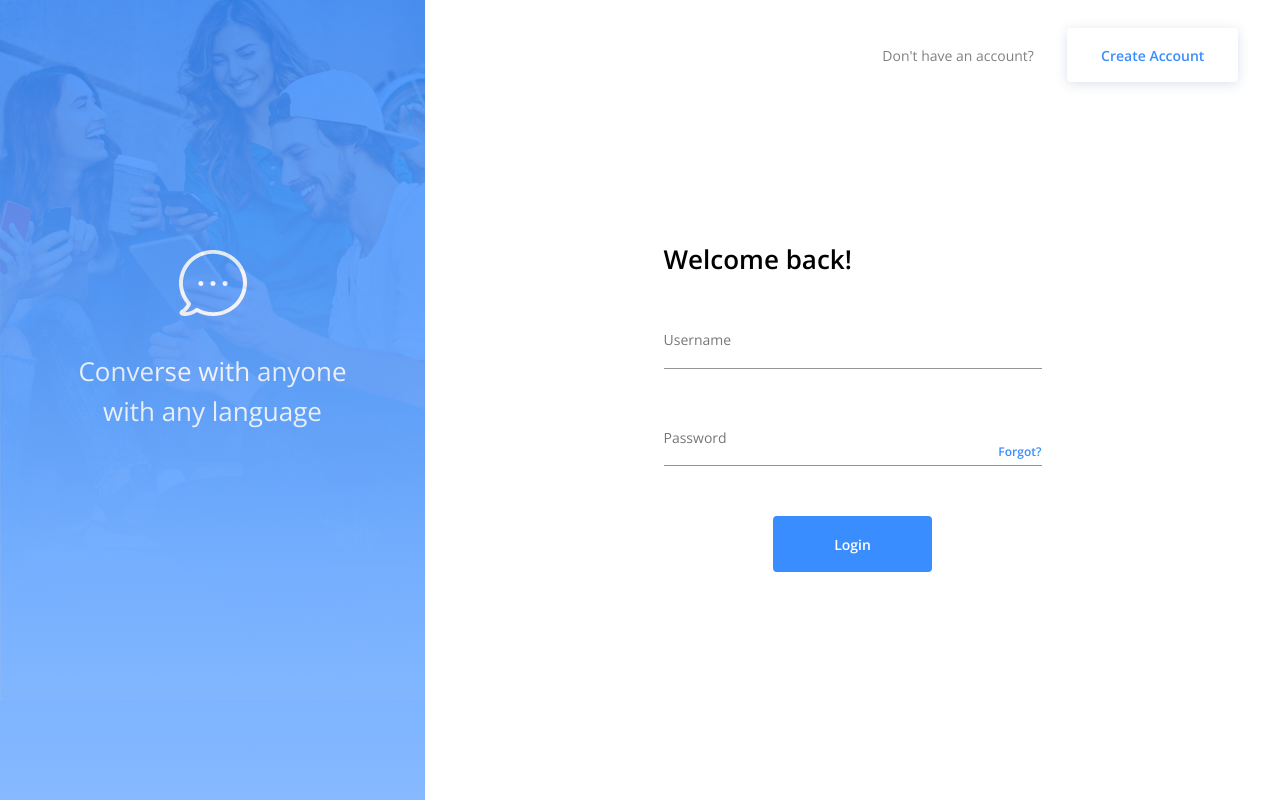
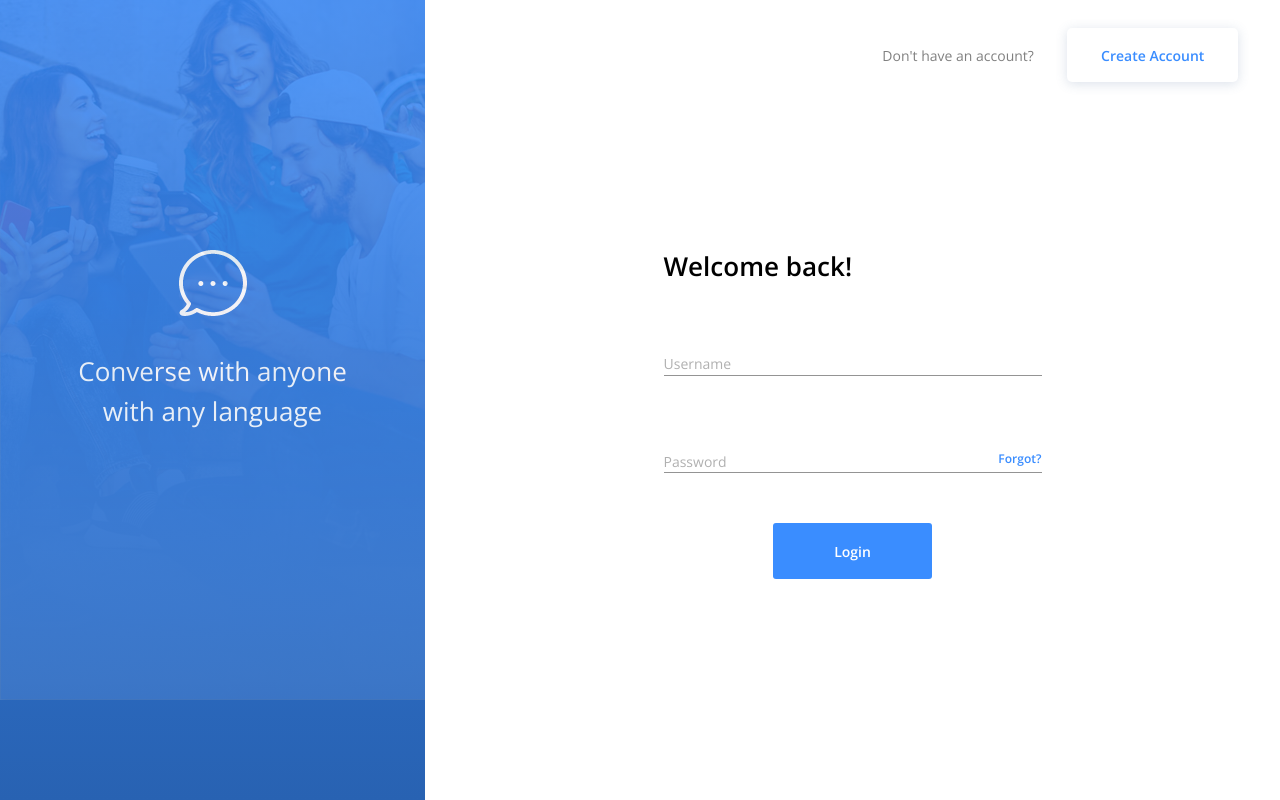
Before and after one commit to E-Fung/messenger-7541, a React (Create React App) app in the folder client/: page /login in a window 1280 px wide. Built offline with nearby package versions, Linux system fonts and the light colour scheme; no server answers.

Commit message:
modulated the media and textfields for the login/signup page as well as implement the new design for signup page

```diff
--- a/client/src/Login.js
+++ b/client/src/Login.js
@@ -4,120 +4,81 @@ import { connect } from "react-redux";
 import {
   Grid,
   Typography,
-  Button,
-  FormControl,
-  TextField,
-  Hidden
+  Button
 } from "@material-ui/core";
 import { login } from "./store/utils/thunkCreators";
 import { makeStyles } from "@material-ui/core/styles";
-import bg_img from "./assets/bg_img.png";
-import chat from "./assets/chat.png";
+import { LeftMedia, StyledTextField } from './components';
 
 const useStyles = makeStyles((theme) => ({
   root: {
     position: "relative",
     flexWrap : "nowrap"
   },
-  leftMedia: {
-    position: "relative",
-    height: "100vh",
-  },
-  leftMedia__img: {
-    position: "relative",
-    zIndex: 10,
-  },
-  leftMedia__bg: {
-    backgroundColor: "rgba(134,185,255)",
-    top: "0",
-    position: "absolute",
-    height: "100vh",
-    width: "100%",
-  },
-  leftMedia__gradient: {
-    height: "100%",
-    background: "linear-gradient(#3A8DFF,#86B9FF)",
-    position: "absolute",
-    opacity: "85%",
-    top: "0",
-    zIndex: 100,
-    alignContent: "center"
-  },
-  leftMedia__gradient__img: {
-    justifyContent:"center"
-  },
-  leftMedia__gradient__textCon:{
-    marginTop: "2.5rem",
-    marginBottom:"8.5rem",
-    justifyContent: "center"
-  },
-  leftMedia__gradient__textCon__text: {
-    color: "white",
-    fontSize: "1.857142857rem",
-    lineHeight: "2.858rem",
-    letterSpacing: "-0.00075rem"
-  },
-  form: {
+  formBox: {
     height: "100vh",
     alignContent: "center",
     flexDirection: "column",
-    flexGrow: "1"
+    flexGrow: "1",
+    flexWrap: "nowrap",
   },
-  form__topbar: {
-    padding: '2rem 3rem',
-    justifyContent:"flex-end",
+  formBox__topbar: {
+    padding: "2rem 3rem",
+    justifyContent: "flex-end",
   },
-  form__topbar__question: {
-    alignSelf: 'center',
-    color: 'grey',
+  formBox__topbar__question: {
+    alignSelf: "center",
+    color: "grey",
     lineHeight: "normal",
     padding: "1.25rem 2.4rem"
   },
-  form__topbar__button: {
-    boxShadow: "0px 2px 12px 0px rgba(74, 106, 149,0.2)",
-    padding: "1.25rem 2.4rem"
+  formBox__topbar__button: {
+    boxShadow: "0px 2px 12px 0px rgba(74, 106, 149, 0.2)",
+    padding: "1.25rem 2.4rem",
+    borderRadius: "5px"
   },
-  form__topbar__button__label: {
+  formBox__topbar__label: {
     fontSize:"1rem",
     fontWeight: "600",
     lineHeight: "normal",
   },
-  form__form: {
+  formBox__form: {
     flexGrow: 3,
     alignContent: "center",
-    justifyContent: "center"
+    justifyContent: "center",
   },
-  form__form__welcome: {
-    fontSize: "26px",
+  formBox__formShift: {
+    transform: "translate(0,-3rem)"
+  },
+  formBox__form__welcome: {
+    fontSize: "1.86rem",
     fontWeight: "600",
     marginBottom: "2rem"
   },
-  form__form__textfields: {
-    width: "27rem",
-    marginBottom: "2rem"
+  formBox__form__textfields__forgot: {
+    color: `${theme.palette.primary.main}`,
+    fontSize: "0.86rem",
+    fontWeight: "600",
+    cursor: "pointer"
   },
-  form__form__textfields__label: {
-    top: "-1rem"
+  formBox__form__butBox:{
+    justifyContent: "center"
   },
-  form__form__butCon__login: {
-    backgroundColor: "#3A8DFF",
+  formBox__form__butBox__login: {
+    backgroundColor: `${theme.palette.primary.main}`,
     color: "white",
     fontSize:"1rem",
     fontWeight: "600",
     lineHeight: "normal",
     padding: "1.3rem 4.4rem",
     marginTop: "1rem",
-    marginBottom: "7rem"
+    borderRadius: "3px"
   },
-  form__form__butCon:{
-    justifyContent: "center"
+  [theme.breakpoints.down("md")]: {
+    formBox__topbar__question: {
+      padding: "0rem 2rem",
     },
-  form__form__textfields__forgot: {
-    color:"#3A8DFF",
-    fontSize:"0.86rem",
-    fontWeight:"600",
-    cursor:"pointer"
-  }
+  },
 }));
 
 const Login = (props) => {
@@ -139,69 +100,41 @@ const Login = (props) => {
 
   return (
     <Grid container className={classes.root}>
-      <Grid item className={classes.leftMedia}>
-        <Hidden smDown>
-          <img src={bg_img} alt="" className={classes.leftMedia__img} />
-          <Grid item className={classes.leftMedia__bg} />
-          <Grid item container className={classes.leftMedia__gradient}>
-            <Grid container className={classes.leftMedia__gradient__img}>
-              <img src={chat} alt="" />
-            </Grid>
-            <Grid container className={classes.leftMedia__gradient__textCon}>
-              <Typography className={classes.leftMedia__gradient__textCon__text}>
-                Converse with anyone
-              </Typography>
-              <Typography className={classes.leftMedia__gradient__textCon__text}>
-                with any language
-              </Typography>
-            </Grid>
-          </Grid>
-        </Hidden>
-      </Grid>
-      <Grid item container className={classes.form}>
-        <Grid container item  className={classes.form__topbar}>
-          <Typography className={classes.form__topbar__question}>Don't have an account?</Typography>
+      <LeftMedia/>
+      <Grid container item className={classes.formBox}>
+        <Grid container item className={classes.formBox__topbar}>
+          <Typography className={classes.formBox__topbar__question}>Don't have an account?</Typography>
           <Button
             color="primary"
             onClick={() => history.push("/register")}
-            classes={{textPrimary: classes.form__topbar__button, label:classes.form__topbar__button__label}}>
+            classes={{textPrimary: classes.formBox__topbar__button, label:classes.formBox__topbar__label}}>
             Create Account
           </Button>
         </Grid>
-        <Grid container item className={classes.form__form}>
+        <Grid container item className={classes.formBox__form}>
+          <Grid className={classes.formBox__formShift}>
             <form onSubmit={handleLogin}>
-            <Typography className={classes.form__form__welcome}>Welcome back!</Typography>
-            <Grid>
-              <FormControl margin="normal" required>
-                <TextField
-                  aria-label="username"
+              <Typography className={classes.formBox__form__welcome}>Welcome back!</Typography>
+              <StyledTextField
                 label="Username"
+                aria_label="username"
+                type="text"
                 name="username"
-                  type="text"
-                  InputLabelProps={{className:classes.form__form__textfields__label}}
-                  className={classes.form__form__textfields}
               />
-              </FormControl>
-            </Grid>
-            <Grid>
-              <FormControl margin="normal" required>
-                <TextField
+              <StyledTextField
                 label="Password"
-                  aria-label="password"
+                aria_label="password"
                 type="password"
                 name="password"
-                  InputLabelProps={{className:classes.form__form__textfields__label}}
-                  InputProps={{endAdornment:<Typography className={classes.form__form__textfields__forgot}>Forgot?</Typography>}}
-                  className={classes.form__form__textfields}
+                InputProps={{endAdornment:<Typography className={classes.formBox__form__textfields__forgot}>Forgot?</Typography>}}
               />
-              </FormControl>
-            </Grid>
-            <Grid container className={classes.form__form__butCon}>
-              <Button type="submit" className={classes.form__form__butCon__login}>
+              <Grid container className={classes.formBox__form__butBox}>
+                <Button type="submit" className={classes.formBox__form__butBox__login}>
                   Login
                 </Button>
               </Grid>
             </form>
+          </Grid>
         </Grid>
       </Grid>
     </Grid>
--- a/client/src/Signup.js
+++ b/client/src/Signup.js
@@ -1,33 +1,90 @@
-import React, { useState } from "react";
+import React from "react";
 import { Redirect, useHistory } from "react-router-dom";
 import { connect } from "react-redux";
 import {
   Grid,
-  Box,
   Typography,
   Button,
-  FormControl,
-  TextField,
-  FormHelperText,
 } from "@material-ui/core";
 import { register } from "./store/utils/thunkCreators";
+import { makeStyles } from "@material-ui/core/styles";
+import { LeftMedia, StyledTextField } from './components';
+
+const useStyles = makeStyles((theme) => ({
+  root: {
+    position: "relative",
+    flexWrap : "nowrap"
+  },
+  formBox: {
+    height: "100vh",
+    alignContent: "center",
+    flexDirection: "column",
+    flexGrow: "1",
+    flexWrap: "nowrap",
+  },
+  formBox__topbar: {
+    padding: "2rem 3rem",
+    justifyContent: "flex-end",
+  },
+  formBox__topbar__question: {
+    alignSelf: "center",
+    color: "grey",
+    lineHeight: "normal",
+    padding: "1.25rem 2.4rem"
+  },
+  formBox__topbar__button: {
+    boxShadow: "0px 2px 12px 0px rgba(74, 106, 149, 0.2)",
+    padding: "1.25rem 3.7rem",
+    borderRadius: "5px"
+  },
+  formBox__topbar__label: {
+    fontSize:"1rem",
+    fontWeight: "600",
+    lineHeight: "normal",
+  },
+  formBox__form: {
+    flexGrow: 3,
+    alignContent: "center",
+    justifyContent: "center",
+  },
+  formBox__formShift: {
+    transform: "translate(0,-1.5rem)"
+  },
+  formBox__form__create: {
+    fontSize: "1.86rem",
+    fontWeight: "600",
+    marginBottom: "1rem"
+  },
+  formBox__form__butBox:{
+    justifyContent: "center"
+  },
+  formBox__form__butBox__create: {
+    backgroundColor: `${theme.palette.primary.main}`,
+    color: "white",
+    fontSize:"1rem",
+    fontWeight: "600",
+    lineHeight: "normal",
+    padding: "1.3rem 4.4rem",
+    marginTop: "1rem",
+    borderRadius: "3px"
+  },
+  [theme.breakpoints.down("md")]: {
+    formBox__topbar__question: {
+      padding: "0rem 2rem",
+    },
+  },
+}));
 
 const Login = (props) => {
   const history = useHistory();
+  const classes = useStyles();
   const { user, register } = props;
-  const [formErrorMessage, setFormErrorMessage] = useState({});
 
   const handleRegister = async (event) => {
     event.preventDefault();
     const username = event.target.username.value;
     const email = event.target.email.value;
     const password = event.target.password.value;
-    const confirmPassword = event.target.confirmPassword.value;
-
-    if (password !== confirmPassword) {
-      setFormErrorMessage({ confirmPassword: "Passwords must match" });
-      return;
-    }
 
     await register({ username, email, password });
   };
@@ -37,72 +94,50 @@ const Login = (props) => {
   }
 
   return (
-    <Grid container justify="center">
-      <Box>
-        <Grid container item>
-          <Typography>Need to log in?</Typography>
-          <Button onClick={() => history.push("/login")}>Login</Button>
+    <Grid container className={classes.root}>
+      <LeftMedia/>
+      <Grid container item className={classes.formBox}>
+        <Grid container item  className={classes.formBox__topbar}>
+          <Typography className={classes.formBox__topbar__question}>Already have an account?</Typography>
+          <Button
+            color="primary"
+            onClick={() => history.push("/login")}
+            classes={{textPrimary: classes.formBox__topbar__button, label:classes.formBox__topbar__label}}>
+            Login
+          </Button>
         </Grid>
+        <Grid container item className={classes.formBox__form}>
+          <Grid className={classes.formBox__formShift}>
             <form onSubmit={handleRegister}>
-          <Grid>
-            <Grid>
-              <FormControl>
-                <TextField
-                  aria-label="username"
+              <Typography className={classes.formBox__form__create}>Create an account.</Typography>
+              <StyledTextField
                 label="Username"
+                aria_label="username"
+                type="text"
                 name="username"
-                  type="text"
-                  required
               />
-              </FormControl>
-            </Grid>
-            <Grid>
-              <FormControl>
-                <TextField
+              <StyledTextField
                 label="E-mail address"
-                  aria-label="e-mail address"
+                aria_label="e-mail address"
                 type="email"
                 name="email"
-                  required
               />
-              </FormControl>
-            </Grid>
-            <Grid>
-              <FormControl error={!!formErrorMessage.confirmPassword}>
-                <TextField
-                  aria-label="password"
+              <StyledTextField
                 label="Password"
+                aria_label="password"
                 type="password"
-                  inputProps={{ minLength: 6 }}
                 name="password"
-                  required
+                InputProps={{ minLength: 6 }}
               />
-                <FormHelperText>
-                  {formErrorMessage.confirmPassword}
-                </FormHelperText>
-              </FormControl>
-            </Grid>
-            <Grid>
-              <FormControl error={!!formErrorMessage.confirmPassword}>
-                <TextField
-                  label="Confirm Password"
-                  aria-label="confirm password"
-                  type="password"
-                  inputProps={{ minLength: 6 }}
-                  name="confirmPassword"
-                  required
-                />
-                <FormHelperText>
-                  {formErrorMessage.confirmPassword}
-                </FormHelperText>
-              </FormControl>
-            </Grid>
-            <Button type="submit" variant="contained" size="large">
+              <Grid container className={classes.formBox__form__butBox}>
+                <Button type="submit" className={classes.formBox__form__butBox__create}>
                   Create
                 </Button>
               </Grid>
             </form>
-      </Box>
+          </Grid>
+        </Grid>
+      </Grid>
     </Grid>
   );
 };
--- /dev/null
+++ b/client/src/components/LeftMedia.js
@@ -0,0 +1,78 @@
+import React from 'react';
+import {
+  Grid,
+  Typography,
+  Hidden
+} from "@material-ui/core";
+import { makeStyles } from "@material-ui/core/styles";
+import bg_img from "../assets/bg_img.png";
+import chat from "../assets/chat.png";
+
+const useStyles = makeStyles((theme) => ({
+  mediaBox: {
+    position: "relative",
+    height: "100vh",
+  },
+  mediaBox__img: {
+    position: "relative",
+    zIndex: 10,
+    maxHeight: "100vh"
+  },
+  mediaBox__bg: {
+    backgroundColor: `${theme.palette.primary.dark}`,
+    top: "0",
+    position: "absolute",
+    height: "100vh",
+    width: "100%",
+  },
+  mediaBox__gradient: {
+    height: "100%",
+    background: `linear-gradient(${theme.palette.primary.main},${theme.palette.primary.dark})`,
+    position: "absolute",
+    opacity: "85%",
+    top: "0",
+    zIndex: 100,
+    alignContent: "center"
+  },
+  mediaBox__gradient__imgBox: {
+    justifyContent: "center",
+  },
+  mediaBox__gradient__textBox:{
+    marginTop: "2.5rem",
+    marginBottom:"8.5rem",
+    justifyContent: "center"
+  },
+  mediaBox__gradient__textBox__text: {
+    color: "white",
+    fontSize: "1.86rem",
+    lineHeight: "2.86rem",
+  },
+}));
+
+const LeftMedia = (props)=>{
+  const classes = useStyles();
+
+  return(
+    <Grid item className={classes.mediaBox}>
+      <Hidden smDown>
+        <img src={bg_img} alt="" className={classes.mediaBox__img} />
+        <Grid item className={classes.mediaBox__bg} />
+        <Grid item container className={classes.mediaBox__gradient}>
+          <Grid container className={classes.mediaBox__gradient__imgBox}>
+            <img src={chat} alt="" />
+          </Grid>
+          <Grid container className={classes.mediaBox__gradient__textBox}>
+            <Typography className={classes.mediaBox__gradient__textBox__text}>
+              Converse with anyone
+            </Typography>
+            <Typography className={classes.mediaBox__gradient__textBox__text}>
+              with any language
+            </Typography>
+          </Grid>
+        </Grid>
+      </Hidden>
+    </Grid>
+  )
+}
+
+export default LeftMedia
--- /dev/null
+++ b/client/src/components/StyledTextField.js
@@ -0,0 +1,47 @@
+import React from 'react';
+import {
+  Grid,
+  FormControl,
+  TextField,
+} from "@material-ui/core";
+import { makeStyles } from "@material-ui/core/styles";
+
+const useStyles = makeStyles((theme) => ({
+  textfields: {
+    width: "27rem",
+    marginBottom: "2rem"
+  },
+  textfields__label: {
+    lineHeight: "normal",
+    color: "#B0B0B0",
+  },
+  textfields__label__shrink: {
+    transform: "translate(0, 0)",
+    top: "-1.5rem"
+  },
+}));
+
+const StyledTextField = (props)=>{
+  const classes = useStyles();
+
+  return(
+    <Grid>
+      <FormControl margin="normal" required>
+        <TextField
+          label={props.label}
+          aria-label={props.aria_label}
+          type={props.type}
+          name={props.name}
+          InputProps={props.InputProps}
+          InputLabelProps={{
+            className:classes.textfields__label,
+            classes:{shrink:classes.textfields__label__shrink}
+          }}
+          className={classes.textfields}
+        />
+      </FormControl>
+    </Grid>
+  )
+}
+
+export default StyledTextField
--- a/client/src/components/index.js
+++ b/client/src/components/index.js
@@ -1,2 +1,4 @@
 export { default as Home } from "./Home";
 export { default as SnackbarError } from "./SnackbarError";
+export { default as LeftMedia } from "./LeftMedia"
+export { default as StyledTextField } from "./StyledTextField"
```
Also changed, not shown: client/src/index.css (+13 -1 lines). Lines whose indentation alone changed are shown as unchanged.
